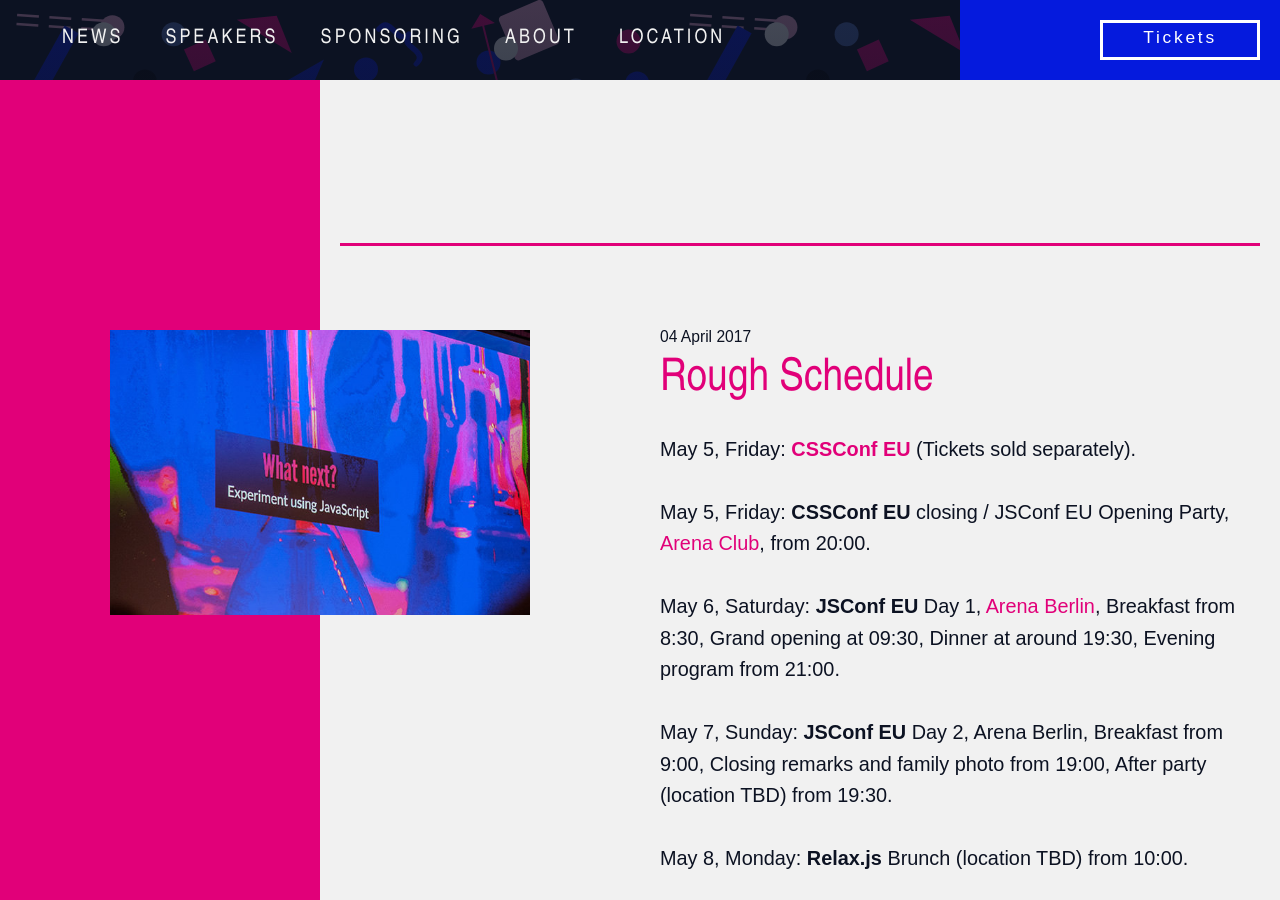
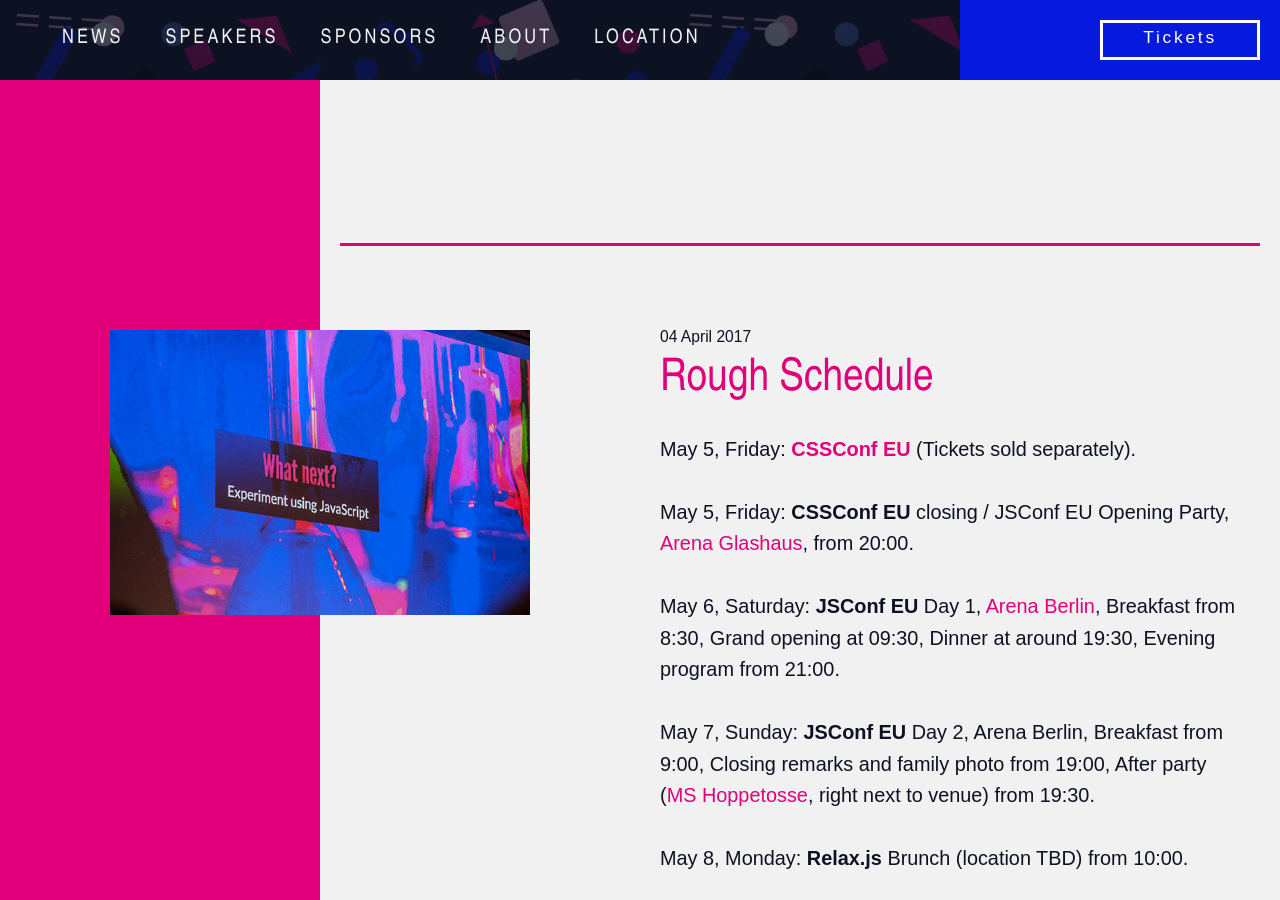
Before and after one commit to jsconf/2017.jsconf.eu, a Jekyll site: the page built from _posts/2017-04-04-rough-schedule.md, in a window 1280 px wide and 900 px high. Built offline with Jekyll 4.4.1, drawn with Linux system fonts in a browser that asks for light colours; nearby versions of some CDN libraries; comment, search, counter and statistics services are not loaded.

Commit message:
Update rough schedule and link sponsors to actual sponsors.

```diff
--- a/_includes/nav.html
+++ b/_includes/nav.html
@@ -7,7 +7,7 @@
   </a>
   <a href="{{ site.baseurl }}/news" {% if current[1] == 'news' %}class='nav-active'{% endif %}  title="News">News</a>
   <a href="{{ site.baseurl }}/speakers" {% if current[1] == 'speakers' %}class='nav-active'{% endif %} title="Speakers">Speakers</a>
-  <a href="{{ site.baseurl }}/sponsors" {% if current[1] == 'sponsors' %}class='nav-active'{% endif %}  title="Sponsoring">Sponsoring</a>
+  <a href="#sponsors" {% if current[1] == 'sponsors' %}class='nav-active'{% endif %}  title="Sponsoring">Sponsors</a>
   <a href="{{ site.baseurl }}/about" {% if current[1] == 'about' %}class='nav-active'{% endif %}  title="About">About</a>
   <a href="{{ site.baseurl }}/location" {% if current[1] == 'location' %}class='nav-active'{% endif %}  title="Location">Location</a>
   <!-- <a href="{{ site.baseurl }}/news/2017/09/14/talk-schedule/" {% if current[1] == 'schedule' %}class='nav-active'{% endif %} title="Schedule">Schedule</a> -->
--- a/_includes/sponsors-footer.html
+++ b/_includes/sponsors-footer.html
@@ -1,4 +1,4 @@
-<section class="bg-blue">
+<section class="bg-blue" id="sponsors">
   {% assign sponsors=site.tags.sponsor %}
 
   <div class="sponsor-list text-light">
--- a/_posts/2017-04-04-rough-schedule.md
+++ b/_posts/2017-04-04-rough-schedule.md
@@ -10,11 +10,11 @@
 
 *May 5, Friday:* [**CSSConf EU**](http://2017.cssconf.eu/) (Tickets sold separately).
 
-*May 5, Friday:* **CSSConf EU** closing / JSConf EU Opening Party, [Arena Club](https://www.google.com/maps/place/Arena+Club/@52.4970511,13.4503502,17z/data=!3m1!4b1!4m5!3m4!1s0x47a84e54542802e5:0x1277f4c1b5af6970!8m2!3d52.4970479!4d13.4525442), from 20:00.
+*May 5, Friday:* **CSSConf EU** closing / JSConf EU Opening Party, [Arena Glashaus](https://www.google.com/maps/place/Glashaus/@52.4971481,13.4513594,17z/data=!4m8!1m2!2m1!1sArena+Berlin+Glashaus!3m4!1s0x0:0xe735371d2a71d24!8m2!3d52.4973659!4d13.4531249), from 20:00.
 
 *May 6, Saturday:* **JSConf EU** Day 1, [Arena Berlin](https://www.google.com/maps/place/Arena+Berlin/@52.496927,13.4517879,17z/data=!3m1!4b1!4m5!3m4!1s0x47a84e55b04a4c0b:0x6852fd9350063186!8m2!3d52.4969238!4d13.4539819), Breakfast from 8:30, Grand opening at 09:30, Dinner at around 19:30, Evening program from 21:00.
 
-*May 7, Sunday:* **JSConf EU** Day 2, Arena Berlin, Breakfast from 9:00, Closing remarks and family photo from 19:00, After party (location TBD) from 19:30.
+*May 7, Sunday:* **JSConf EU** Day 2, Arena Berlin, Breakfast from 9:00, Closing remarks and family photo from 19:00, After party ([MS Hoppetosse](https://www.google.com/maps/place/MS+Hoppetosse/@52.497463,13.4525915,17z/data=!3m1!4b1!4m5!3m4!1s0x47a84e5573a0df1d:0xfa102535b24107b5!8m2!3d52.4974598!4d13.4547855), right next to venue) from 19:30.
 
 *May 8, Monday*: **Relax.js** Brunch (location TBD) from 10:00.
 
```
